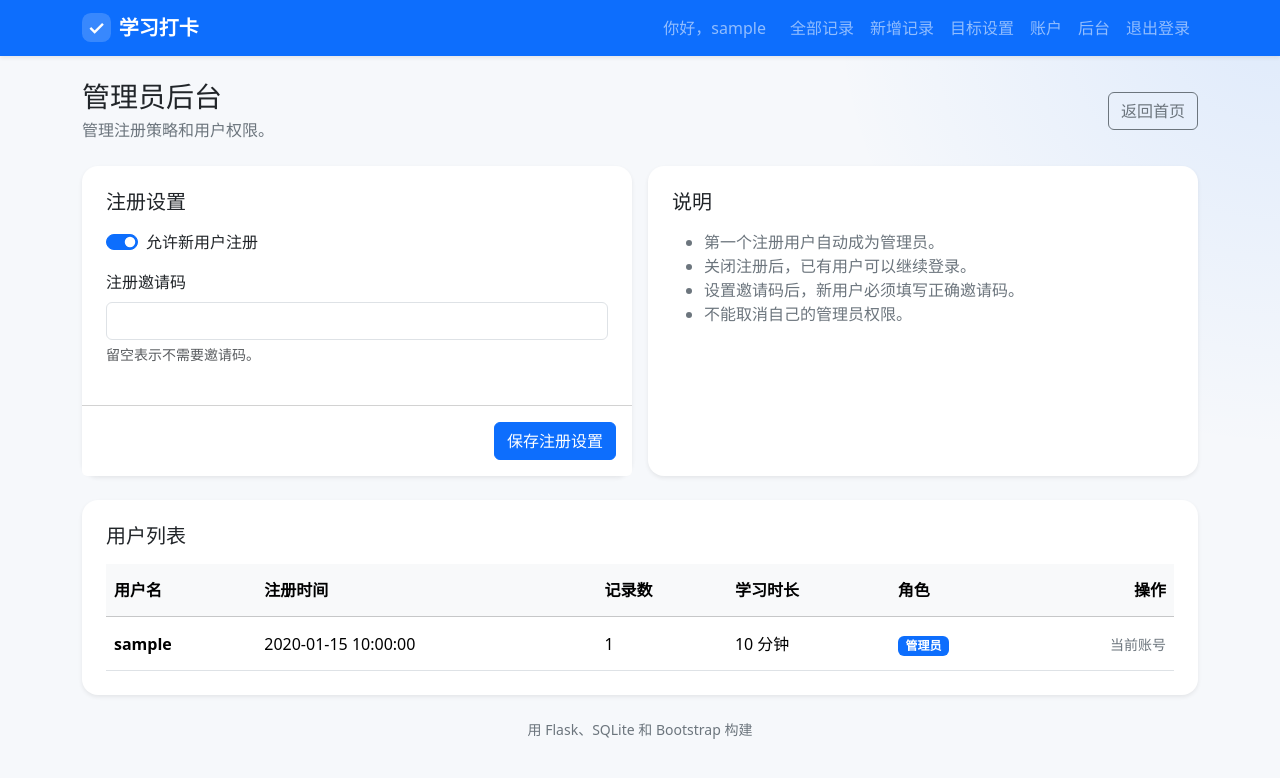
After one commit to zcy-2006/python-flask-study-tracker, a Flask app: page /admin in a window 1280 px wide. The commit adds this page. Shown: the top 778 px of the page. Run offline with Flask 3, Linux system fonts and the light colour scheme; a user stored in the database is signed in; data comes from the database, SQL or seed files in the repository; tables that the repository leaves empty hold one stand-in row (values such as "Sample post"); some libraries are stand-ins or nearby versions.

Commit message:
feat: add admin controls and deployment setup

```diff
--- a/app.py
+++ b/app.py
@@ -3,8 +3,10 @@ import io
 import json
 import os
 import re
+import secrets
 import sqlite3
 from datetime import date, datetime, timedelta
+from functools import wraps
 
 from flask import (
     Flask,
@@ -41,21 +43,31 @@ login_manager.login_message_category = "warning"
 
 
 class User(UserMixin):
-    def __init__(self, user_id, username, password_hash=None):
+    def __init__(self, user_id, username, password_hash=None, is_admin=0):
         self.id = str(user_id)
         self.username = username
         self.password_hash = password_hash
+        self.is_admin = bool(is_admin)
 
 
 @login_manager.user_loader
 def load_user(user_id):
     row = get_db().execute(
-        "SELECT id, username, password_hash FROM users WHERE id = ?",
+        """
+        SELECT id, username, password_hash, is_admin
+        FROM users
+        WHERE id = ?
+        """,
         (user_id,),
     ).fetchone()
     if row is None:
         return None
-    return User(row["id"], row["username"], row["password_hash"])
+    return User(
+        row["id"],
+        row["username"],
+        row["password_hash"],
+        row["is_admin"],
+    )
 
 
 def register_security_headers(app):
@@ -145,6 +157,15 @@ def migrate_db(db):
     if "tags" not in columns:
         db.execute(
             "ALTER TABLE records ADD COLUMN tags TEXT NOT NULL DEFAULT ''"
+        )
+
+    user_columns = {
+        row["name"]
+        for row in db.execute("PRAGMA table_info(users)").fetchall()
+    }
+    if "is_admin" not in user_columns:
+        db.execute(
+            "ALTER TABLE users ADD COLUMN is_admin INTEGER NOT NULL DEFAULT 0"
         )
 
     db.execute(
@@ -243,8 +264,11 @@ def create_user(username, password):
     ] == 0
 
     cursor = db.execute(
-        "INSERT INTO users (username, password_hash) VALUES (?, ?)",
-        (username, generate_password_hash(password)),
+        """
+        INSERT INTO users (username, password_hash, is_admin)
+        VALUES (?, ?, ?)
+        """,
+        (username, generate_password_hash(password), 1 if is_first_user else 0),
     )
     user_id = cursor.lastrowid
 
@@ -681,11 +705,66 @@ def parse_backup_payload(payload):
     return settings_data, records
 
 
+
+def get_app_settings(db):
+    setting = db.execute(
+        "SELECT * FROM app_settings WHERE id = 1"
+    ).fetchone()
+    if setting is None:
+        db.execute(
+            """
+            INSERT INTO app_settings
+                (id, registration_enabled, registration_invite_code)
+            VALUES (1, 1, '')
+            """
+        )
+        db.commit()
+        setting = db.execute(
+            "SELECT * FROM app_settings WHERE id = 1"
+        ).fetchone()
+    return dict(setting)
+
+
+def read_app_settings_form(form):
+    invite_code = form.get("registration_invite_code", "").strip()
+    return {
+        "registration_enabled": 1
+        if form.get("registration_enabled") == "1"
+        else 0,
+        "registration_invite_code": invite_code,
+    }
+
+
+def validate_app_settings(settings_data):
+    if len(settings_data["registration_invite_code"]) > 50:
+        return "邀请码不能超过 50 个字符。"
+    return None
+
+
+def admin_required(view):
+    @wraps(view)
+    @login_required
+    def wrapped(*args, **kwargs):
+        if not current_user.is_admin:
+            abort(403)
+        return view(*args, **kwargs)
+
+    return wrapped
+
+
 def register_routes(app):
     @app.route("/register", methods=("GET", "POST"))
     def register():
         if current_user.is_authenticated:
             return redirect(url_for("index"))
+
+        db = get_db()
+        registration_settings = get_app_settings(db)
+        user_count = db.execute("SELECT COUNT(*) AS count FROM users").fetchone()["count"]
+        registration_closed = user_count > 0 and not registration_settings["registration_enabled"]
+        invite_required = user_count > 0 and bool(registration_settings["registration_invite_code"])
+        if registration_closed:
+            return render_template("register.html", registration_closed=True, invite_required=invite_required)
 
         username = ""
         error = None
@@ -693,22 +772,21 @@ def register_routes(app):
             username = request.form.get("username", "").strip()
             password = request.form.get("password", "")
             confirm_password = request.form.get("confirm_password", "")
+            invite_code = request.form.get("invite_code", "").strip()
             error = validate_registration(username, password, confirm_password)
-
+            if error is None and invite_required and not secrets.compare_digest(invite_code, registration_settings["registration_invite_code"]):
+                error = "邀请码不正确。"
             if error is None:
                 try:
                     user = create_user(username, password)
                     login_user(user)
                 except sqlite3.IntegrityError:
                     error = "该用户名已经被注册。"
-
                 if error is None:
                     flash("注册成功，欢迎开始学习。", "success")
                     return redirect(url_for("index"))
-
             flash(error, "error")
-
-        return render_template("register.html", username=username)
+        return render_template("register.html", username=username, registration_closed=False, invite_required=invite_required)
 
     @app.route("/login", methods=("GET", "POST"))
     def login():
@@ -721,7 +799,7 @@ def register_routes(app):
             password = request.form.get("password", "")
             row = get_db().execute(
                 """
-                SELECT id, username, password_hash
+                SELECT id, username, password_hash, is_admin
                 FROM users
                 WHERE username = ?
                 """,
@@ -732,7 +810,12 @@ def register_routes(app):
                 row["password_hash"], password
             ):
                 login_user(
-                    User(row["id"], row["username"], row["password_hash"]),
+                    User(
+                        row["id"],
+                        row["username"],
+                        row["password_hash"],
+                        row["is_admin"],
+                    ),
                     remember=request.form.get("remember") == "1",
                 )
                 flash("登录成功。", "success")
@@ -1266,6 +1349,97 @@ def register_routes(app):
         )
         return redirect(url_for("account_page"))
 
+    @app.route("/admin", methods=("GET", "POST"))
+    @admin_required
+    def admin_page():
+        db = get_db()
+        app_settings = get_app_settings(db)
+
+        if request.method == "POST":
+            action = request.form.get("action", "settings")
+
+            if action == "settings":
+                app_settings = read_app_settings_form(request.form)
+                error = validate_app_settings(app_settings)
+                if error is None:
+                    db.execute(
+                        """
+                        UPDATE app_settings
+                        SET registration_enabled = ?,
+                            registration_invite_code = ?,
+                            updated_at = CURRENT_TIMESTAMP
+                        WHERE id = 1
+                        """,
+                        (
+                            app_settings["registration_enabled"],
+                            app_settings["registration_invite_code"],
+                        ),
+                    )
+                    db.commit()
+                    flash("注册设置已更新。", "success")
+                    return redirect(url_for("admin_page"))
+                flash(error, "error")
+
+            elif action == "toggle_admin":
+                try:
+                    target_id = int(request.form.get("user_id", ""))
+                except (TypeError, ValueError):
+                    target_id = 0
+
+                target = db.execute(
+                    "SELECT id, username, is_admin FROM users WHERE id = ?",
+                    (target_id,),
+                ).fetchone()
+                if target is None:
+                    flash("用户不存在。", "error")
+                elif str(target["id"]) == str(current_user.id):
+                    flash("不能修改自己的管理员状态。", "error")
+                else:
+                    new_admin = 0 if target["is_admin"] else 1
+                    if not new_admin:
+                        admin_count = db.execute(
+                            "SELECT COUNT(*) AS count FROM users WHERE is_admin = 1"
+                        ).fetchone()["count"]
+                        if admin_count <= 1:
+                            flash("至少需要保留一名管理员。", "error")
+                        else:
+                            db.execute(
+                                "UPDATE users SET is_admin = 0 WHERE id = ?",
+                                (target_id,),
+                            )
+                            db.commit()
+                            flash("用户管理员权限已取消。", "success")
+                    else:
+                        db.execute(
+                            "UPDATE users SET is_admin = 1 WHERE id = ?",
+                            (target_id,),
+                        )
+                        db.commit()
+                        flash("用户已设为管理员。", "success")
+                return redirect(url_for("admin_page"))
+
+        users = db.execute(
+            """
+            SELECT
+                users.id,
+                users.username,
+                users.is_admin,
+                users.created_at,
+                COUNT(records.id) AS total_records,
+                COALESCE(SUM(records.duration_minutes), 0) AS total_minutes
+            FROM users
+            LEFT JOIN records ON records.user_id = users.id
+            GROUP BY users.id
+            ORDER BY users.id
+            """
+        ).fetchall()
+
+        return render_template(
+            "admin.html",
+            app_settings=app_settings,
+            users=users,
+        )
+
     @app.get("/health")
     def health():
         return {"status": "ok"}
--- /dev/null
+++ b/requirements-prod.txt
@@ -0,0 +1,3 @@
+-r requirements.txt
+gunicorn>=22,<24
+waitress>=3,<4
--- /dev/null
+++ b/templates/admin.html
@@ -0,0 +1,101 @@
+{% extends "base.html" %}
+
+{% block title %}管理员后台 | 学习打卡{% endblock %}
+
+{% block content %}
+<div class="d-flex flex-column flex-md-row justify-content-between align-items-md-center gap-3 mb-4">
+    <div>
+        <h1 class="h3 mb-1">管理员后台</h1>
+        <p class="text-secondary mb-0">管理注册策略和用户权限。</p>
+    </div>
+    <a class="btn btn-outline-secondary" href="{{ url_for('index') }}">返回首页</a>
+</div>
+
+<div class="row g-3 mb-4">
+    <div class="col-12 col-lg-6">
+        <form class="card border-0 shadow-sm h-100" method="post">
+            <input type="hidden" name="csrf_token" value="{{ csrf_token() }}">
+            <input type="hidden" name="action" value="settings">
+            <div class="card-body p-4">
+                <h2 class="h5 mb-3">注册设置</h2>
+                <div class="form-check form-switch mb-3">
+                    <input class="form-check-input" id="registration_enabled" name="registration_enabled" type="checkbox" value="1" {% if app_settings.registration_enabled %}checked{% endif %}>
+                    <label class="form-check-label" for="registration_enabled">允许新用户注册</label>
+                </div>
+                <div class="mb-3">
+                    <label class="form-label" for="registration_invite_code">注册邀请码</label>
+                    <input class="form-control" id="registration_invite_code" name="registration_invite_code" type="text" maxlength="50" value="{{ app_settings.registration_invite_code }}">
+                    <div class="form-text">留空表示不需要邀请码。</div>
+                </div>
+            </div>
+            <div class="card-footer bg-white p-3 text-end">
+                <button class="btn btn-primary" type="submit">保存注册设置</button>
+            </div>
+        </form>
+    </div>
+    <div class="col-12 col-lg-6">
+        <div class="card border-0 shadow-sm h-100">
+            <div class="card-body p-4">
+                <h2 class="h5 mb-3">说明</h2>
+                <ul class="text-secondary mb-0">
+                    <li>第一个注册用户自动成为管理员。</li>
+                    <li>关闭注册后，已有用户可以继续登录。</li>
+                    <li>设置邀请码后，新用户必须填写正确邀请码。</li>
+                    <li>不能取消自己的管理员权限。</li>
+                </ul>
+            </div>
+        </div>
+    </div>
+</div>
+
+<div class="card border-0 shadow-sm">
+    <div class="card-body p-4">
+        <h2 class="h5 mb-3">用户列表</h2>
+        <div class="table-responsive">
+            <table class="table align-middle mb-0">
+                <thead class="table-light">
+                    <tr>
+                        <th>用户名</th>
+                        <th>注册时间</th>
+                        <th>记录数</th>
+                        <th>学习时长</th>
+                        <th>角色</th>
+                        <th class="text-end">操作</th>
+                    </tr>
+                </thead>
+                <tbody>
+                    {% for user in users %}
+                        <tr>
+                            <td class="fw-semibold">{{ user.username }}</td>
+                            <td class="text-nowrap">{{ user.created_at }}</td>
+                            <td>{{ user.total_records }}</td>
+                            <td>{{ user.total_minutes }} 分钟</td>
+                            <td>
+                                {% if user.is_admin %}
+                                    <span class="badge text-bg-primary">管理员</span>
+                                {% else %}
+                                    <span class="badge text-bg-secondary">普通用户</span>
+                                {% endif %}
+                            </td>
+                            <td class="text-end">
+                                {% if user.id|string != current_user.id %}
+                                    <form class="d-inline" method="post">
+                                        <input type="hidden" name="csrf_token" value="{{ csrf_token() }}">
+                                        <input type="hidden" name="action" value="toggle_admin">
+                                        <input type="hidden" name="user_id" value="{{ user.id }}">
+                                        <button class="btn btn-sm {{ 'btn-outline-danger' if user.is_admin else 'btn-outline-primary' }}" type="submit">
+                                            {{ '取消管理员' if user.is_admin else '设为管理员' }}
+                                        </button>
+                                    </form>
+                                {% else %}
+                                    <span class="text-secondary small">当前账号</span>
+                                {% endif %}
+                            </td>
+                        </tr>
+                    {% endfor %}
+                </tbody>
+            </table>
+        </div>
+    </div>
+</div>
+{% endblock %}
--- a/templates/base.html
+++ b/templates/base.html
@@ -18,6 +18,7 @@
                     <a class="nav-link" href="{{ url_for('new_record') }}">新增记录</a>
                     <a class="nav-link" href="{{ url_for('settings_page') }}">目标设置</a>
                     <a class="nav-link" href="{{ url_for('account_page') }}">账户</a>
+                    {% if current_user.is_admin %}<a class="nav-link" href="{{ url_for('admin_page') }}">后台</a>{% endif %}
                     <form class="d-inline" method="post" action="{{ url_for('logout') }}">
         <input type="hidden" name="csrf_token" value="{{ csrf_token() }}">
                         <button class="nav-link btn btn-link" type="submit">退出登录</button>
--- /dev/null
+++ b/wsgi.py
@@ -0,0 +1,3 @@
+from app import app
+
+application = app
```
Also changed, not shown: schema.sql (+15 -0 lines), templates/register.html (+16 -0 lines), tests/test_app.py (+63 -0 lines), README.md, 3 other files.
